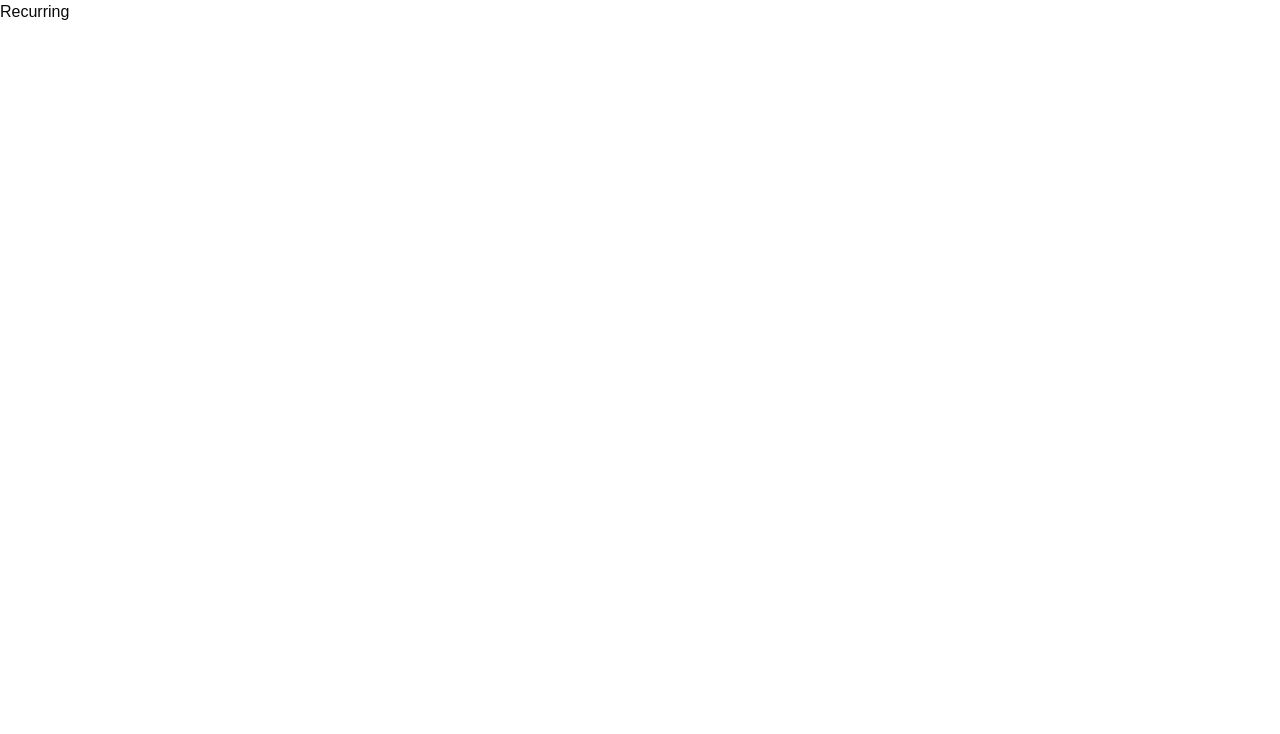
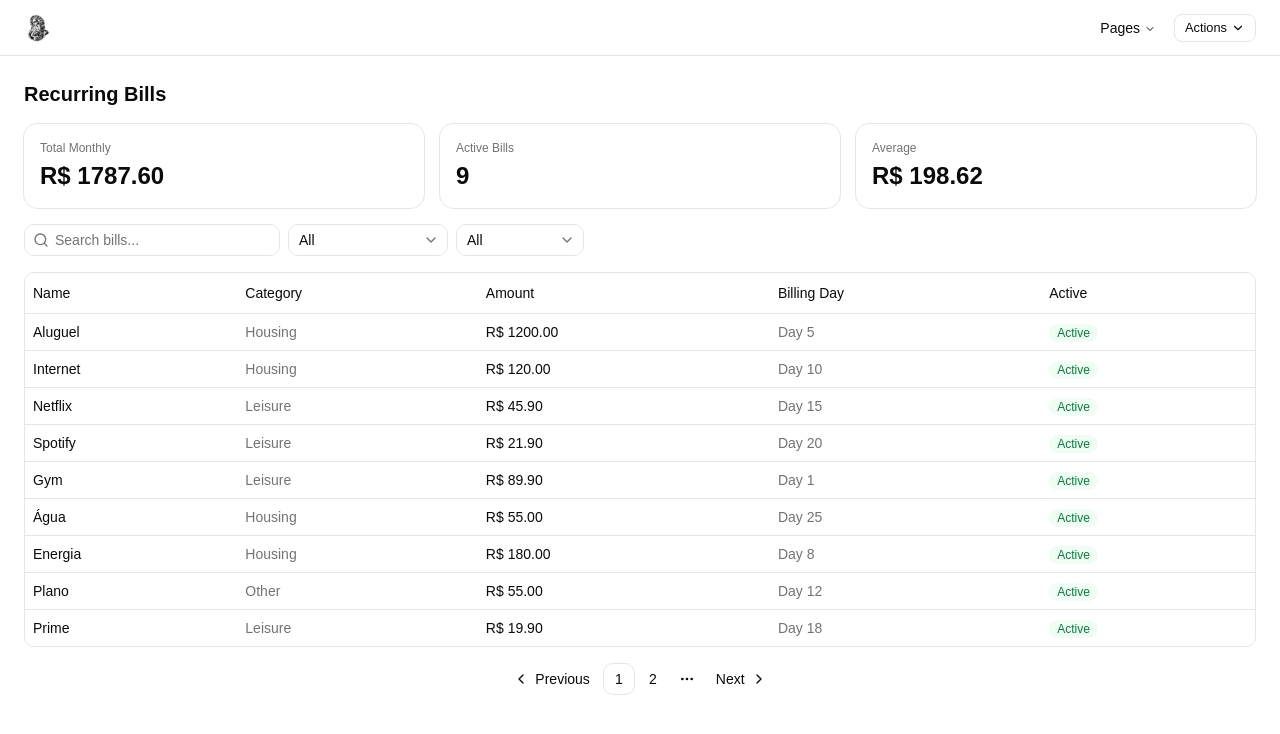
Before and after one commit to rafabcanedo/chronos-agent, a React (Vite) app in the folder chronos-web/: page /recurring in a window 1280 px wide. Shown: the top 734 px of the page. Built offline with nearby package versions, Linux system fonts and the light colour scheme.

Commit message:
feat: implement /recurring

```diff
--- a/chronos-web/src/components/dashboard/navbar/index.tsx
+++ b/chronos-web/src/components/dashboard/navbar/index.tsx
@@ -21,7 +21,9 @@ import {
 export function Navbar() {
   return (
     <header className="flex h-14 items-center justify-between border-b border-border px-6">
-      <img src={logo} alt="Chronos" className="h-7 select-none" draggable={false} />
+      <Link to="/dashboard">
+        <img src={logo} alt="Chronos" className="h-7 select-none" draggable={false} />
+      </Link>
 
       <div className="flex items-center gap-2">
         <NavigationMenu>
--- /dev/null
+++ b/chronos-web/src/components/recurring/active-badge/index.tsx
@@ -0,0 +1,11 @@
+import { cn } from 'cn'
+import { activeVariants, ACTIVE_LABELS } from '@/contants'
+import type { ActiveBadgeProps } from '@/types'
+
+export function ActiveBadge({ active }: ActiveBadgeProps) {
+  return (
+    <span className={cn(activeVariants({ active }))}>
+      {ACTIVE_LABELS[String(active) as 'true' | 'false']}
+    </span>
+  )
+}
--- /dev/null
+++ b/chronos-web/src/components/recurring/active-filter/index.tsx
@@ -0,0 +1,19 @@
+import { Select, SelectContent, SelectGroup, SelectItem, SelectTrigger, SelectValue } from '@/components/ui/select'
+import { ACTIVE_FILTER_ITEMS } from '@/contants'
+
+export function ActiveFilter() {
+  return (
+    <Select defaultValue="all" items={ACTIVE_FILTER_ITEMS}>
+      <SelectTrigger className="w-32">
+        <SelectValue />
+      </SelectTrigger>
+      <SelectContent>
+        <SelectGroup>
+          {ACTIVE_FILTER_ITEMS.map(item => (
+            <SelectItem key={item.value} value={item.value}>{item.label}</SelectItem>
+          ))}
+        </SelectGroup>
+      </SelectContent>
+    </Select>
+  )
+}
--- /dev/null
+++ b/chronos-web/src/components/recurring/bill-detail/index.tsx
@@ -0,0 +1,30 @@
+import { CATEGORY_LABELS } from '@/contants'
+import { ActiveBadge } from '@/components/recurring/active-badge'
+import type { BillDetailProps } from '@/types'
+
+export function BillDetail({ bill }: BillDetailProps) {
+  return (
+    <div className="flex-1 overflow-y-auto p-4 flex flex-col gap-4">
+      <div>
+        <p className="text-xs text-muted-foreground mb-0.5">Name</p>
+        <p className="text-sm font-medium">{bill.name}</p>
+      </div>
+      <div>
+        <p className="text-xs text-muted-foreground mb-0.5">Amount</p>
+        <p className="text-2xl font-bold">R$ {bill.default_amount.toFixed(2)}</p>
+      </div>
+      <div>
+        <p className="text-xs text-muted-foreground mb-0.5">Category</p>
+        <p className="text-sm">{CATEGORY_LABELS[bill.category]}</p>
+      </div>
+      <div>
+        <p className="text-xs text-muted-foreground mb-0.5">Billing Day</p>
+        <p className="text-sm">Day {bill.billing_day}</p>
+      </div>
+      <div>
+        <p className="text-xs text-muted-foreground mb-0.5">Status</p>
+        <ActiveBadge active={bill.active} />
+      </div>
+    </div>
+  )
+}
--- /dev/null
+++ b/chronos-web/src/components/recurring/bill-search/index.tsx
@@ -0,0 +1,13 @@
+import { SearchIcon } from 'lucide-react'
+import { InputGroup, InputGroupAddon, InputGroupText, InputGroupInput } from '@/components/ui/input-group'
+
+export function BillSearch() {
+  return (
+    <InputGroup className="w-64">
+      <InputGroupAddon>
+        <InputGroupText><SearchIcon /></InputGroupText>
+      </InputGroupAddon>
+      <InputGroupInput placeholder="Search bills..." />
+    </InputGroup>
+  )
+}
--- /dev/null
+++ b/chronos-web/src/components/recurring/recurring-stats/index.tsx
@@ -0,0 +1,31 @@
+import { Card, CardContent } from '@/components/ui/card'
+import { mockRecurringBills } from '@/mocks'
+
+export function RecurringStats() {
+  const active = mockRecurringBills.filter(b => b.active)
+  const total = active.reduce((sum, b) => sum + b.default_amount, 0)
+  const avg = active.length > 0 ? total / active.length : 0
+
+  return (
+    <div className="grid grid-cols-3 gap-4">
+      <Card>
+        <CardContent className="flex flex-col gap-1">
+          <p className="text-xs text-muted-foreground">Total Monthly</p>
+          <p className="text-2xl font-bold">R$ {total.toFixed(2)}</p>
+        </CardContent>
+      </Card>
+      <Card>
+        <CardContent className="flex flex-col gap-1">
+          <p className="text-xs text-muted-foreground">Active Bills</p>
+          <p className="text-2xl font-bold">{active.length}</p>
+        </CardContent>
+      </Card>
+      <Card>
+        <CardContent className="flex flex-col gap-1">
+          <p className="text-xs text-muted-foreground">Average</p>
+          <p className="text-2xl font-bold">R$ {avg.toFixed(2)}</p>
+        </CardContent>
+      </Card>
+    </div>
+  )
+}
--- a/chronos-web/src/components/transactions/category-filter/index.tsx
+++ b/chronos-web/src/components/transactions/category-filter/index.tsx
@@ -1,21 +1,15 @@
 import { Select, SelectContent, SelectGroup, SelectItem, SelectTrigger, SelectValue } from '@/components/ui/select'
-import { CATEGORY_LABELS } from '@/contants'
-import { Category } from '@/enums'
-
-const items = [
-  { value: 'all', label: 'All' },
-  ...Object.values(Category).map(c => ({ value: c, label: CATEGORY_LABELS[c] })),
-]
+import { CATEGORY_FILTER_ITEMS } from '@/contants'
 
 export function CategoryFilter() {
   return (
-    <Select defaultValue="all" items={items}>
+    <Select defaultValue="all" items={CATEGORY_FILTER_ITEMS}>
       <SelectTrigger className="w-40">
         <SelectValue />
       </SelectTrigger>
       <SelectContent>
         <SelectGroup>
-          {items.map(item => (
+          {CATEGORY_FILTER_ITEMS.map(item => (
             <SelectItem key={item.value} value={item.value}>{item.label}</SelectItem>
           ))}
         </SelectGroup>
--- a/chronos-web/src/components/transactions/status-filter/index.tsx
+++ b/chronos-web/src/components/transactions/status-filter/index.tsx
@@ -1,21 +1,15 @@
 import { Select, SelectContent, SelectGroup, SelectItem, SelectTrigger, SelectValue } from '@/components/ui/select'
-import { STATUS_LABELS } from '@/contants'
-import { TransactionStatus } from '@/enums'
-
-const items = [
-  { value: 'all', label: 'All' },
-  ...Object.values(TransactionStatus).map(s => ({ value: s, label: STATUS_LABELS[s] })),
-]
+import { STATUS_FILTER_ITEMS } from '@/contants'
 
 export function StatusFilter() {
   return (
-    <Select defaultValue="all" items={items}>
+    <Select defaultValue="all" items={STATUS_FILTER_ITEMS}>
       <SelectTrigger className="w-36">
         <SelectValue />
       </SelectTrigger>
       <SelectContent>
         <SelectGroup>
-          {items.map(item => (
+          {STATUS_FILTER_ITEMS.map(item => (
             <SelectItem key={item.value} value={item.value}>{item.label}</SelectItem>
           ))}
         </SelectGroup>
--- a/chronos-web/src/contants/index.ts
+++ b/chronos-web/src/contants/index.ts
@@ -1,4 +1,5 @@
 import { cva } from 'class-variance-authority'
+import { Category, TransactionStatus } from '@/enums'
 
 export const CHAT_STORAGE_KEY = '@chronos:chat-messages'
 
@@ -26,3 +27,33 @@ export const STATUS_LABELS: Record<string, string> = {
   paid:    'Paid',
   overdue: 'Overdue',
 }
+
+export const activeVariants = cva('rounded-full px-2 py-0.5 text-xs font-medium', {
+  variants: {
+    active: {
+      true:  'bg-green-50 text-green-700 dark:bg-green-900/20 dark:text-green-400',
+      false: 'bg-gray-100 text-gray-500 dark:bg-gray-800/30 dark:text-gray-400',
+    },
+  },
+})
+
+export const ACTIVE_LABELS: Record<'true' | 'false', string> = {
+  true:  'Active',
+  false: 'Inactive',
+}
+
+export const STATUS_FILTER_ITEMS = [
+  { value: 'all', label: 'All' },
+  ...Object.values(TransactionStatus).map(s => ({ value: s, label: STATUS_LABELS[s] })),
+]
+
+export const CATEGORY_FILTER_ITEMS = [
+  { value: 'all', label: 'All' },
+  ...Object.values(Category).map(c => ({ value: c, label: CATEGORY_LABELS[c] })),
+]
+
+export const ACTIVE_FILTER_ITEMS = [
+  { value: 'all',   label: 'All' },
+  { value: 'true',  label: 'Active' },
+  { value: 'false', label: 'Inactive' },
+]
--- a/chronos-web/src/pages/recurring/index.tsx
+++ b/chronos-web/src/pages/recurring/index.tsx
@@ -1,7 +1,87 @@
+import { useState } from 'react'
+import { cn } from 'cn'
+import { XIcon } from 'lucide-react'
+import { mockRecurringBills } from '@/mocks'
+import { CATEGORY_LABELS } from '@/contants'
+import { Navbar } from '@/components/dashboard/navbar'
+import { AppPagination } from '@/components/chronos/pagination'
+import { RecurringStats } from '@/components/recurring/recurring-stats'
+import { BillSearch } from '@/components/recurring/bill-search'
+import { CategoryFilter } from '@/components/transactions/category-filter'
+import { ActiveFilter } from '@/components/recurring/active-filter'
+import { ActiveBadge } from '@/components/recurring/active-badge'
+import { BillDetail } from '@/components/recurring/bill-detail'
+import { Table, TableBody, TableCell, TableHead, TableHeader, TableRow } from '@/components/ui/table'
+import { Drawer, DrawerClose, DrawerContent, DrawerFooter, DrawerHeader, DrawerTitle } from '@/components/ui/drawer'
+import { Button } from '@/components/ui/button'
+import type { RecurringBill } from '@/types'
+
 export default function Recurring() {
+  const [selected, setSelected] = useState<RecurringBill | null>(null)
+
   return (
-    <div>
-      <h1>Recurring</h1>
+    <div className="min-h-screen flex flex-col">
+      <Navbar />
+      <main className="flex-1 flex flex-col gap-4 p-6">
+        <h1 className="text-xl font-heading font-semibold">Recurring Bills</h1>
+
+        <RecurringStats />
+
+        <div className="flex gap-2">
+          <BillSearch />
+          <CategoryFilter />
+          <ActiveFilter />
+        </div>
+
+        <div className="flex flex-col gap-4">
+          <div className="border rounded-lg overflow-hidden">
+            <Table>
+              <TableHeader>
+                <TableRow>
+                  <TableHead>Name</TableHead>
+                  <TableHead>Category</TableHead>
+                  <TableHead>Amount</TableHead>
+                  <TableHead>Billing Day</TableHead>
+                  <TableHead>Active</TableHead>
+                </TableRow>
+              </TableHeader>
+              <TableBody>
+                {mockRecurringBills.map(bill => (
+                  <TableRow
+                    key={bill.id}
+                    className={cn('cursor-pointer', selected?.id === bill.id && 'bg-muted')}
+                    onClick={() => setSelected(bill)}
+                  >
+                    <TableCell className="font-medium">{bill.name}</TableCell>
+                    <TableCell className="text-muted-foreground">{CATEGORY_LABELS[bill.category]}</TableCell>
+                    <TableCell className="font-medium">R$ {bill.default_amount.toFixed(2)}</TableCell>
+                    <TableCell className="text-muted-foreground">Day {bill.billing_day}</TableCell>
+                    <TableCell><ActiveBadge active={bill.active} /></TableCell>
+                  </TableRow>
+                ))}
+              </TableBody>
+            </Table>
+          </div>
+          <AppPagination />
+        </div>
+
+        <Drawer open={!!selected} onOpenChange={(open) => !open && setSelected(null)} swipeDirection="right">
+          <DrawerContent>
+            <DrawerHeader className="flex-row items-center justify-between">
+              <DrawerTitle>Bill Details</DrawerTitle>
+              <DrawerClose render={<Button variant="ghost" size="icon" />}>
+                <XIcon className="size-4" />
+              </DrawerClose>
+            </DrawerHeader>
+            {selected && <BillDetail bill={selected} />}
+            <DrawerFooter>
+              <DrawerClose render={<Button variant="outline" className="w-full" />}>
+                Back to list
+              </DrawerClose>
+            </DrawerFooter>
+          </DrawerContent>
+        </Drawer>
+      </main>
     </div>
   )
 }
```
Also changed, not shown: chronos-web/src/types/index.ts (+8 -0 lines).
